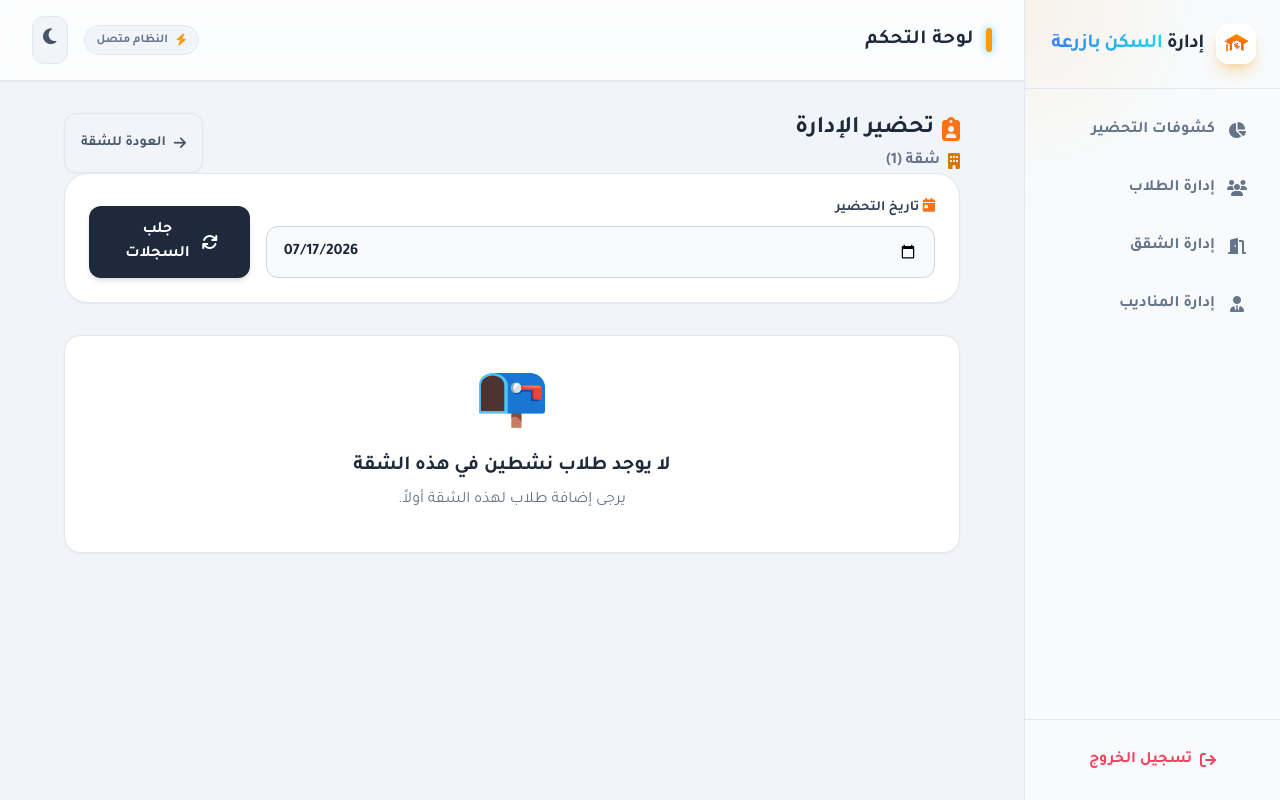
After one commit to MohsenAlJubairi/CentralPreparationSystemPro, a Flask app: page /admin/attendance/apartment/1 in a window 1280 px wide. The commit adds this page. Run offline with Flask 3, Linux system fonts and the light colour scheme; the visitor is signed in with stand-in values (Sample User, id 1); data that the repository does not hold is empty; some libraries are stand-ins or nearby versions.

Commit message:
add admin attendace

```diff
--- a/routes.py
+++ b/routes.py
@@ -202,7 +202,7 @@ def register_routes(app):
 
         today = date.today()
 
-        total_students = Student.query.filter(Student.status.in_(['فعال', 'نشط', 'موجود', 'في إجازة'])).count()
+        total_students = Student.query.filter(Student.status.in_(['فعال', 'نشط', 'موجود', 'في إجازة', 'مستأذن', 'غائب', 'حاضر', 'مأجز'])).count()
         present_count = Attendance.query.filter_by(date=today, status='حاضر').count()
         absent_count = Attendance.query.filter_by(date=today, status='غائب').count()
         excused_count = Attendance.query.filter_by(date=today, status='مستأذن').count()
@@ -224,7 +224,7 @@ def register_routes(app):
         dates = [d[0] for d in dates_query]
         dates.sort()
 
-        student_query = Student.query.filter(Student.status.in_(['فعال', 'نشط', 'موجود', 'في إجازة']))
+        student_query = Student.query.filter(Student.status.in_(['فعال', 'نشط', 'موجود', 'في إجازة', 'مستأذن', 'غائب', 'حاضر', 'مأجز']))
         if apt_filters:
             student_query = student_query.filter(Student.apartment_number.in_([int(a) for a in apt_filters]))
         if room_filters:
@@ -369,7 +369,7 @@ def register_routes(app):
         if current_user.role != 'admin':
             return redirect(url_for('mandoob_dashboard'))
 
-        students = Student.query.filter(Student.status.in_(['فعال', 'نشط', 'موجود', 'في إجازة'])).order_by(Student.apartment_number, Student.room_number).all()
+        students = Student.query.filter(Student.status.in_(['فعال', 'نشط', 'موجود', 'في إجازة', 'مستأذن', 'غائب', 'حاضر', 'مأجز'])).order_by(Student.apartment_number, Student.room_number).all()
         apartments_data = {i: {'count': 0, 'mandoob': None} for i in range(2, 13)}
 
         for student in students:
@@ -389,7 +389,7 @@ def register_routes(app):
 
         students = Student.query.filter(
             Student.apartment_number == apt_num,
-            Student.status.in_(['فعال', 'نشط', 'موجود', 'في إجازة'])
+            Student.status.in_(['فعال', 'نشط', 'موجود', 'في إجازة', 'مستأذن', 'غائب', 'حاضر', 'مأجز'])
         ).order_by(Student.room_number).all()
 
         mandoob = None
@@ -399,6 +399,105 @@ def register_routes(app):
                 break
 
         return render_template('apartment_details.html', apt_num=apt_num, students=students, mandoob=mandoob)
+
+    @app.route('/admin/attendance/apartment/<int:apt_num>', methods=['GET'])
+    @login_required
+    def admin_apartment_attendance(apt_num):
+        if current_user.role != 'admin':
+            return redirect(url_for('mandoob_dashboard'))
+
+        target_date_str = request.args.get('date')
+        if target_date_str:
+            target_date = datetime.strptime(target_date_str, '%Y-%m-%d').date()
+        else:
+            yemen_tz = timezone(timedelta(hours=3))
+            now_in_yemen = datetime.now(yemen_tz)
+            target_date = (now_in_yemen - timedelta(hours=3)).date()
+
+        students = Student.query.filter(
+            Student.apartment_number == apt_num,
+            Student.status.in_(['فعال', 'نشط', 'موجود', 'في إجازة', 'مستأذن', 'غائب', 'حاضر', 'مأجز'])
+        ).order_by(Student.room_number).all()
+
+        existing_records = Attendance.query.filter(
+            Attendance.student_id.in_([s.id for s in students]),
+            Attendance.date == target_date
+        ).all()
+
+        att_dict = {r.student_id: r.status for r in existing_records}
+        att_dict_notes = {r.student_id: r.note for r in existing_records}
+
+        return render_template('admin_attendance.html',
+                               apt_num=apt_num,
+                               students=students,
+                               target_date=target_date,
+                               att_dict=att_dict,
+                               att_dict_notes=att_dict_notes)
+
+    @app.route('/admin/submit_attendance/<int:apt_num>', methods=['POST'])
+    @login_required
+    def admin_submit_attendance(apt_num):
+        if current_user.role != 'admin':
+            return redirect(url_for('mandoob_dashboard'))
+
+        record_date_str = request.form.get('record_date')
+        if not record_date_str:
+            flash('تاريخ التحضير غير صالح.', 'error')
+            return redirect(url_for('admin_apartment_attendance', apt_num=apt_num))
+
+        record_date = datetime.strptime(record_date_str, '%Y-%m-%d').date()
+
+        students_query = Student.query.filter_by(apartment_number=apt_num).all()
+        allowed_students = {s.id: s for s in students_query}
+        VALID_STATUSES = {'حاضر', 'غائب', 'مستأذن', 'مأجز'}
+
+        submitted_data = {}
+        for key, value in request.form.items():
+            if key.startswith('student_'):
+                try:
+                    student_id = int(key.split('_')[1])
+                except ValueError:
+                    continue
+
+                status_value = value.strip()
+                if status_value not in VALID_STATUSES or student_id not in allowed_students:
+                    continue
+
+                note_value = request.form.get(f'note_{student_id}', '').strip()[:255]
+                submitted_data[student_id] = {'status': status_value, 'note': note_value}
+
+        if not submitted_data:
+            flash('لم يتم تحديد أي بيانات للتحضير.', 'error')
+            return redirect(url_for('admin_apartment_attendance', apt_num=apt_num, date=record_date_str))
+
+        existing_records = Attendance.query.filter(
+            Attendance.student_id.in_(submitted_data.keys()),
+            Attendance.date == record_date
+        ).all()
+        record_dict = {r.student_id: r for r in existing_records}
+
+        for s_id, data in submitted_data.items():
+            if s_id in record_dict:
+                record_dict[s_id].status = data['status']
+                record_dict[s_id].note = data['note']
+                record_dict[s_id].recorded_by = current_user.id
+            else:
+                new_record = Attendance(
+                    student_id=s_id, date=record_date,
+                    status=data['status'], note=data['note'],
+                    recorded_by=current_user.id
+                )
+                db.session.add(new_record)
+
+            student = allowed_students[s_id]
+            if data['status'] == 'حاضر':
+                student.status = 'موجود'
+            else:
+                student.status = data['status']
+
+        db.session.commit()
+        flash(f'تم حفظ كشف تحضير الإدارة لتاريخ {record_date} بنجاح!', 'success')
+        return redirect(url_for('admin_apartment_attendance', apt_num=apt_num, date=record_date_str))
 
     # =========================================================================
     # 5. إدارة المناديب (تفعيل، تعطيل، وتعيين)
@@ -410,7 +509,7 @@ def register_routes(app):
             return redirect(url_for('mandoob_dashboard'))
 
         all_mandoobs = User.query.filter_by(role='mandoob').join(Student).filter(
-            Student.status.in_(['فعال', 'نشط', 'موجود', 'في إجازة'])
+            Student.status.in_(['فعال', 'نشط', 'موجود', 'في إجازة', 'مستأذن', 'غائب', 'حاضر', 'مأجز'])
         ).order_by(Student.apartment_number, Student.room_number).all()
 
         # --- التعديل هنا: استخراج الأرقام بشكل صريح ومباشر ---
@@ -473,7 +572,7 @@ def register_routes(app):
             if student:
                 apt_students = Student.query.filter(
                     Student.apartment_number == student.apartment_number,
-                    Student.status.in_(['فعال', 'نشط', 'موجود', 'في إجازة'])
+                    Student.status.in_(['فعال', 'نشط', 'موجود', 'في إجازة', 'مستأذن', 'غائب', 'حاضر', 'مأجز'])
                 ).all()
                 for s in apt_students:
                     if s.user and s.id != student.id:
@@ -616,7 +715,7 @@ def register_routes(app):
         apt_num = mandoob_student.apartment_number
         students = Student.query.filter(
             Student.apartment_number == apt_num,
-            Student.status.in_(['فعال', 'نشط', 'موجود', 'في إجازة'])
+            Student.status.in_(['فعال', 'نشط', 'موجود', 'في إجازة', 'مستأذن', 'غائب', 'حاضر', 'مأجز'])
         ).order_by(Student.room_number).all()
 
        # حساب توقيت اليمن (UTC+3)
@@ -759,12 +858,10 @@ def register_routes(app):
 
             # 2. 🌟 تحديث حالة الطالب الأساسية تلقائياً 🌟
             student = allowed_students[s_id]
-            if data['status'] == 'مأجز':
-                student.status = 'في إجازة'
-            elif data['status'] in ['حاضر', 'غائب', 'مستأذن']:
-                # إذا عاد الطالب من الإجازة وحضّره المندوب، يتم إعادته لحالة "موجود" تلقائياً
-                if student.status == 'في إجازة':
-                    student.status = 'موجود'
+            if data['status'] == 'حاضر':
+                student.status = 'موجود'
+            else:
+                student.status = data['status']
 
         db.session.commit()
         flash(f'تم حفظ كشف التحضير لتاريخ {record_date} وتحديث حالات الطلاب بنجاح!', 'success')
--- /dev/null
+++ b/templates/admin_attendance.html
@@ -0,0 +1,150 @@
+{% extends "base.html" %}
+
+{% block title %}تحضير الإدارة - شقة {{ apt_num }}{% endblock %}
+
+{% block content %}
+<div class="max-w-4xl mx-auto space-y-6">
+    <!-- رأس الصفحة -->
+    <div class="flex flex-col md:flex-row justify-between items-start md:items-center gap-4">
+        <div>
+            <h1 class="text-2xl font-bold text-slate-800 dark:text-white flex items-center gap-2">
+                <i class="fa-solid fa-clipboard-user text-primary"></i>
+                تحضير الإدارة
+            </h1>
+            <p class="text-slate-500 dark:text-slate-400 font-bold flex items-center gap-2 mt-1">
+                <i class="fa-solid fa-building text-amber-600"></i> شقة ({{ apt_num }})
+            </p>
+        </div>
+
+        <a href="{{ url_for('view_apartment', apt_num=apt_num) }}" class="bg-slate-100 dark:bg-slate-800 text-slate-600 dark:text-slate-300 border border-slate-200 dark:border-slate-700 px-4 py-2 rounded-xl text-sm font-bold hover:bg-slate-200 dark:hover:bg-slate-700 transition flex items-center gap-2 shadow-sm">
+            <i class="fa-solid fa-arrow-right"></i> العودة للشقة
+        </a>
+    </div>
+
+    <!-- رسائل النظام -->
+    {% with messages = get_flashed_messages(with_categories=true) %}
+      {% if messages %}
+        {% for category, message in messages %}
+            <div class="px-4 py-3 rounded-lg relative shadow-sm font-bold {% if category == 'error' %}bg-rose-100 text-rose-700 border border-rose-400{% else %}bg-emerald-100 text-emerald-700 border border-emerald-400{% endif %}">
+              <i class="fa-solid {% if category == 'error' %}fa-triangle-exclamation{% else %}fa-check-circle{% endif %} ml-1"></i> {{ message }}
+            </div>
+        {% endfor %}
+      {% endif %}
+    {% endwith %}
+
+    <!-- محدد التاريخ (Date Picker) -->
+    <div class="bg-white dark:bg-slate-800 rounded-3xl p-6 shadow-sm border border-slate-200 dark:border-slate-700 fade-in relative overflow-hidden">
+        <!-- Decoration -->
+        <div class="absolute -left-10 -top-10 w-32 h-32 bg-primary/10 rounded-full blur-2xl"></div>
+
+        <form method="GET" action="{{ url_for('admin_apartment_attendance', apt_num=apt_num) }}" class="relative z-10 flex flex-col md:flex-row items-end gap-4">
+            <div class="w-full md:flex-1">
+                <label class="block text-sm font-bold mb-2 text-slate-700 dark:text-slate-300"><i class="fa-solid fa-calendar-day text-primary"></i> تاريخ التحضير</label>
+                <input type="date" name="date" value="{{ target_date.strftime('%Y-%m-%d') }}" class="w-full bg-slate-50 dark:bg-slate-700 border border-slate-300 dark:border-slate-600 rounded-xl py-3 px-4 outline-none focus:border-primary focus:ring-1 focus:ring-primary transition font-bold text-slate-800 dark:text-slate-200">
+            </div>
+            <button type="submit" class="w-full md:w-auto bg-slate-800 dark:bg-slate-600 hover:bg-slate-700 text-white px-8 py-3 rounded-xl font-bold transition shadow-md flex items-center justify-center gap-2">
+                <i class="fa-solid fa-sync"></i> جلب السجلات
+            </button>
+        </form>
+    </div>
+
+    <!-- بطاقات الطلاب للتحضير -->
+    <form id="adminAttendanceForm" action="{{ url_for('admin_submit_attendance', apt_num=apt_num) }}" method="POST" class="fade-in space-y-4">
+        <input type="hidden" name="record_date" value="{{ target_date.strftime('%Y-%m-%d') }}">
+
+        <div class="grid grid-cols-1 md:grid-cols-2 lg:grid-cols-3 gap-4">
+            {% for student in students %}
+                {% set current_status = att_dict.get(student.id, '') %}
+
+                <div class="bg-white dark:bg-slate-800 rounded-2xl p-5 shadow-sm border border-slate-200 dark:border-slate-700 hover:border-primary-300 dark:hover:border-primary-500 hover:shadow-soft transition-all duration-300">
+
+                    <div class="flex items-center justify-between mb-4 pb-4 border-b border-slate-100 dark:border-slate-700">
+                        <div class="flex items-center gap-3">
+                            <div class="w-10 h-10 rounded-full bg-slate-100 dark:bg-slate-700 flex items-center justify-center text-slate-500 dark:text-slate-300 font-extrabold shadow-inner">
+                                {{ loop.index }}
+                            </div>
+                            <div>
+                                <h3 class="font-bold text-lg text-slate-800 dark:text-white leading-none mb-1">{{ student.full_name }}</h3>
+                                <p class="text-sm text-slate-500 dark:text-slate-400 font-bold flex items-center gap-1">
+                                    <i class="fa-solid fa-door-open text-slate-400"></i> غرفة: <span class="text-slate-700 dark:text-slate-300">{{ student.room_number }}</span>
+                                </p>
+                            </div>
+                        </div>
+
+                        <button type="button" onclick="toggleNote('{{ student.id }}')" class="w-10 h-10 rounded-full bg-primary-50 text-primary-600 hover:bg-primary-100 flex items-center justify-center transition-colors">
+                            <i class="fa-regular fa-comment-dots text-lg"></i>
+                        </button>
+                    </div>
+
+                    <div class="grid grid-cols-4 gap-2 bg-slate-50 p-1.5 rounded-xl border border-slate-100">
+                        <div class="relative">
+                            <input type="radio" id="present_{{ student.id }}" name="student_{{ student.id }}" value="حاضر" required {% if current_status == 'حاضر' %}checked{% endif %} class="peer hidden">
+                            <label for="present_{{ student.id }}" class="block text-center cursor-pointer py-2 rounded-lg text-sm font-bold text-slate-500 peer-checked:bg-emerald-500 peer-checked:text-white peer-checked:shadow-md transition-all duration-200">
+                                حاضر
+                            </label>
+                        </div>
+                        <div class="relative">
+                            <input type="radio" id="absent_{{ student.id }}" name="student_{{ student.id }}" value="غائب" required {% if current_status == 'غائب' %}checked{% endif %} class="peer hidden">
+                            <label for="absent_{{ student.id }}" class="block text-center cursor-pointer py-2 rounded-lg text-sm font-bold text-slate-500 peer-checked:bg-rose-500 peer-checked:text-white peer-checked:shadow-md transition-all duration-200">
+                                غائب
+                            </label>
+                        </div>
+                        <div class="relative">
+                            <input type="radio" id="excused_{{ student.id }}" name="student_{{ student.id }}" value="مستأذن" required {% if current_status == 'مستأذن' %}checked{% endif %} class="peer hidden">
+                            <label for="excused_{{ student.id }}" class="block text-center cursor-pointer py-2 rounded-lg text-sm font-bold text-slate-500 peer-checked:bg-amber-500 peer-checked:text-white peer-checked:shadow-md transition-all duration-200">
+                                مستأذن
+                            </label>
+                        </div>
+                        <div class="relative">
+                            <input type="radio" id="leave_{{ student.id }}" name="student_{{ student.id }}" value="مأجز" required {% if current_status == 'مأجز' %}checked{% endif %} class="peer hidden">
+                            <label for="leave_{{ student.id }}" class="block text-center cursor-pointer py-2 rounded-lg text-sm font-bold text-slate-500 peer-checked:bg-purple-500 peer-checked:text-white peer-checked:shadow-md transition-all duration-200">
+                                مأجز
+                            </label>
+                        </div>
+                    </div>
+
+                    <div id="note_container_{{ student.id }}" class="mt-4" {% if not att_dict_notes or not att_dict_notes.get(student.id) %}style="display: none;"{% endif %}>
+                        <div class="relative">
+                            <div class="absolute inset-y-0 right-0 flex items-center pr-3 pointer-events-none">
+                                <i class="fa-solid fa-pen-clip text-slate-400"></i>
+                            </div>
+                            <input type="text" name="note_{{ student.id }}"
+                                value="{{ att_dict_notes.get(student.id, '') if att_dict_notes else '' }}"
+                                placeholder="اكتب ملاحظة (مثال: لديه عذر طبي، مسافر...)"
+                                class="bg-slate-50 border border-slate-200 text-slate-800 text-sm rounded-xl focus:ring-2 focus:ring-blue-500 focus:border-primary-500 block w-full pr-10 p-2.5 font-bold outline-none transition-all">
+                        </div>
+                    </div>
+                </div>
+            {% endfor %}
+        </div>
+
+        {% if students %}
+        <div class="sticky bottom-4 z-40 mt-8 flex justify-center pb-4">
+            <button type="submit" class="bg-primary hover:bg-primary-600 text-white px-10 py-4 rounded-2xl font-bold text-lg shadow-xl shadow-primary-500/40 transform hover:-translate-y-1 transition-all flex items-center gap-3 w-full md:w-auto justify-center">
+                <i class="fa-solid fa-paper-plane"></i>
+                <span>اعتماد كشف تحضير الإدارة</span>
+            </button>
+        </div>
+        {% else %}
+        <div class="bg-white dark:bg-slate-800 rounded-2xl p-10 text-center shadow-sm border border-slate-200 dark:border-slate-700">
+            <div class="text-6xl mb-4">📭</div>
+            <h3 class="text-xl font-bold text-slate-800 dark:text-white mb-2">لا يوجد طلاب نشطين في هذه الشقة</h3>
+            <p class="text-slate-500">يرجى إضافة طلاب لهذه الشقة أولاً.</p>
+        </div>
+        {% endif %}
+    </form>
+</div>
+
+<script>
+    function toggleNote(studentId) {
+        const noteContainer = document.getElementById(`note_container_${studentId}`);
+        if (noteContainer.style.display === 'none' || noteContainer.style.display === '') {
+            noteContainer.style.display = 'block';
+            noteContainer.classList.add('fade-in');
+            noteContainer.querySelector('input').focus();
+        } else {
+            noteContainer.style.display = 'none';
+        }
+    }
+</script>
+{% endblock %}
```
Also changed, not shown: templates/apartment_details.html (+6 -1 lines).
